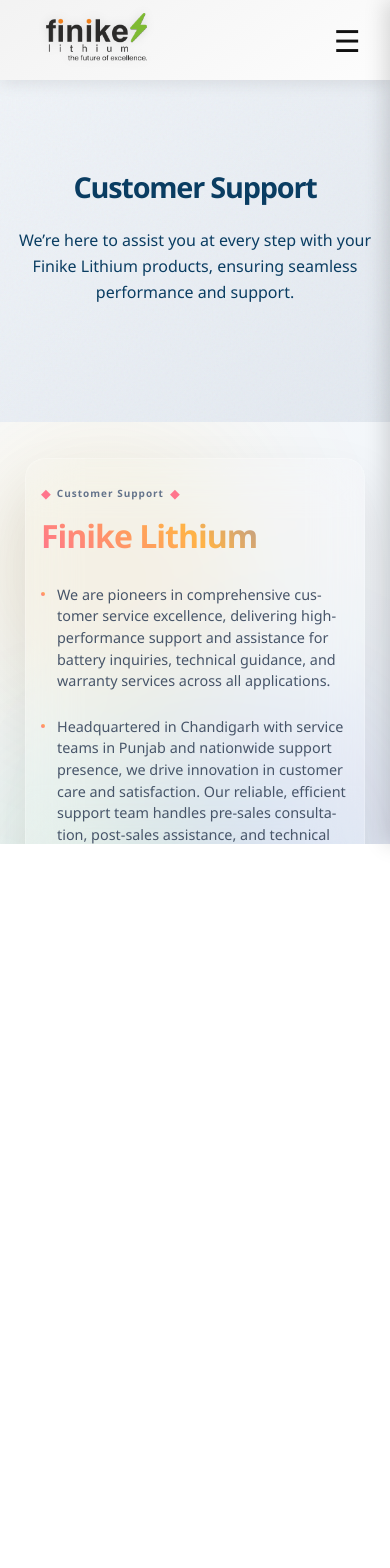
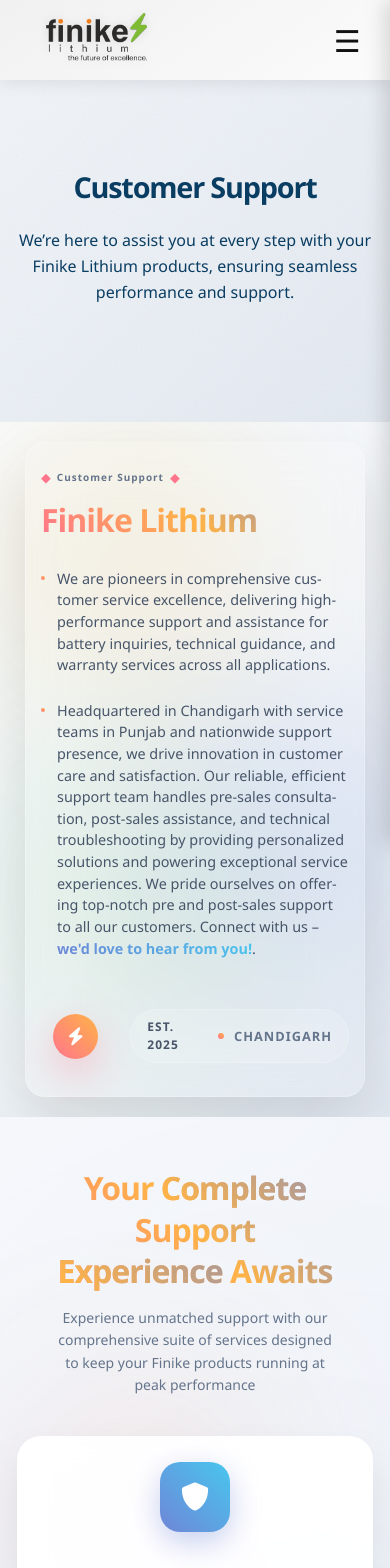
Before and after one commit to YashikaJaiswal656/newweb, a React (Create React App) app: page /customer-support in a window 390 px wide. Shown: the top 1568 px of the page. Before the commit the page ends 844 px from the top, so only its background shows below. Built offline with nearby package versions, Linux system fonts and the light colour scheme.

Commit message:
update the ui of pages

```diff
--- a/src/App.js
+++ b/src/App.js
@@ -44,7 +44,7 @@
       <div>
                {/* <CouponBanner />*/}
         <Navbar cart={cart} />
-        <main>
+        <main style={{overflow:'hidden'}}>
           <Routes>
             <Route path="/" element={<Home />} />
             <Route path="/about-us" element={<About />} />
--- a/src/components/Customersupport.js
+++ b/src/components/Customersupport.js
@@ -55,7 +55,7 @@
       <div className="ambient-sphere sphere-beta"></div>
       <div className="ambient-sphere sphere-gamma"></div>
 
-      <div className="content-grid">
+      <div className="content-gridd">
 
         <div className="brand-showcase">
           <div className="logo-frame">
--- a/src/components/Hub.jsx
+++ b/src/components/Hub.jsx
@@ -62,7 +62,7 @@
 
       <style jsx>{`
         .battery-performance-hub {
-          min-height: 100vh;
+          height: fit-content;
           background: linear-gradient(135deg, #f8fafc 0%, #e2e8f0 100%);
           padding: 40px 20px;
           position: relative;
--- a/src/components/Navbar.js
+++ b/src/components/Navbar.js
@@ -80,7 +80,7 @@
     document.addEventListener('click', handleClickOutside);
     return () => {
       document.removeEventListener('click', handleClickOutside);
-      document.body.style.overflow = 'hidden';
+      document.body.style.overflow = 'unset';
     };
   }, [isOpen, isProductsOpen]);
 
--- a/src/components/Wrap.jsx
+++ b/src/components/Wrap.jsx
@@ -8,7 +8,7 @@
       <div className="ambient-sphere sphere-beta"></div>
       <div className="ambient-sphere sphere-gamma"></div>
 
-      <div className="content-grid">
+      <div className="content-gridd">
 
         <div className="brand-showcase">
           <div className="logo-frame">
--- a/src/css/navbar.css
+++ b/src/css/navbar.css
@@ -400,7 +400,7 @@
   color: #0066cc;
 }
 
-@media screen and (max-width: 1280px) {
+@media screen and (max-width: 1100px) {
   .nav .contt .desktop-nav {
     display: none;
   }
--- a/src/css/wrap.css
+++ b/src/css/wrap.css
@@ -43,7 +43,7 @@
   animation-delay: 8s;
 }
 
-.content-grid {
+.content-gridd {
   display: grid;
   grid-template-columns: 1fr 1.5fr;
   gap: 80px;
@@ -304,7 +304,7 @@
     height: fit-content;
   }
 
-  .content-grid {
+  .content-gridd {
     grid-template-columns: 1fr;
     gap: 40px;
     padding: 30px 20px;
@@ -391,7 +391,7 @@
     padding: 20px 10px;
   }
 
-  .content-grid {
+  .content-gridd {
     padding: 25px 15px;
     gap: 30px;
     border-radius: 20px;
@@ -451,7 +451,7 @@
     padding: 15px 8px;
   }
 
-  .content-grid {
+  .content-gridd {
     padding: 20px 12px;
     max-width: calc(100% - 5px);
   }
```
